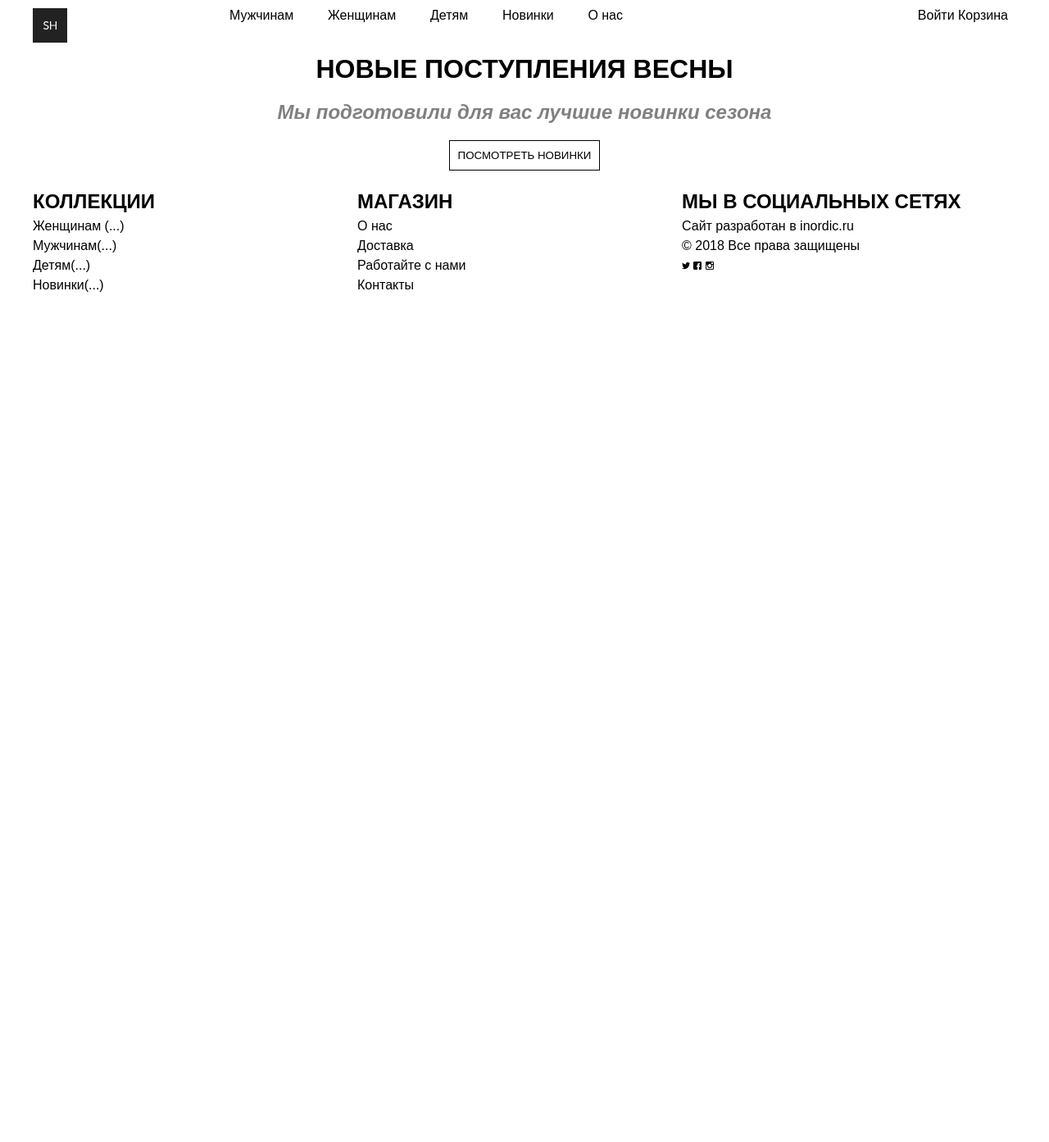
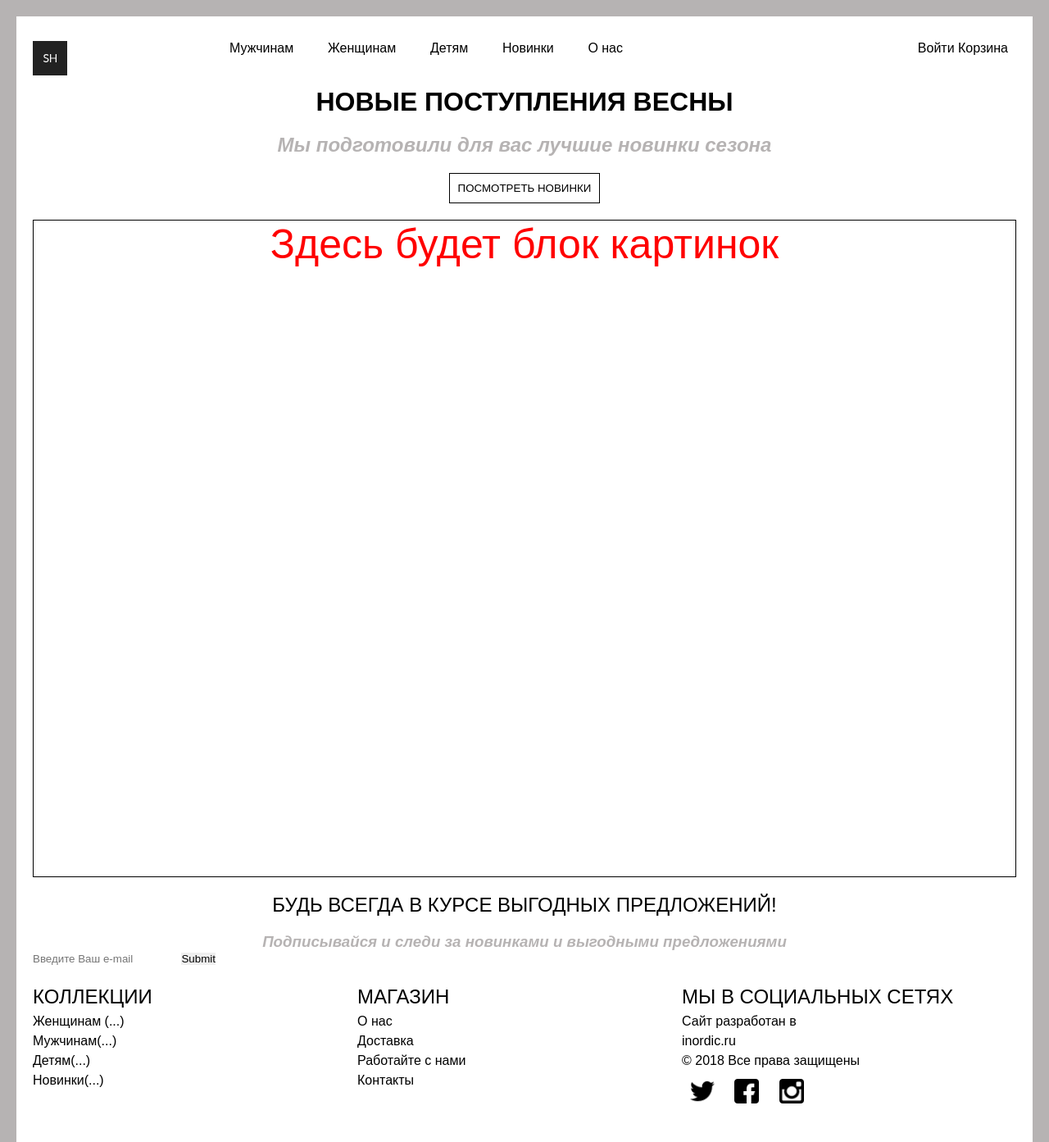
Before and after one commit to AFScoder/Web-store, a PHP site: page / in a window 1280 px wide. Shown: the whole page at 82% size. Before the commit the page ends 356 px from the top, so only its background shows below. Run offline with PHP 8.4, Linux system fonts and the light colour scheme.

Commit message:
Доработал header, main и footer

```diff
--- a/footer.php
+++ b/footer.php
@@ -17,13 +17,19 @@
                 <div class="footer-container-item">
                     <div class="footer-container-item-text">
                         <h2>Мы в социальных сетях</h2>
-                        <p>Сайт разработан в inordic.ru</p>
+                        <p>Сайт разработан в </p> <a href="https://inordic.ru/">inordic.ru</a>
                         <p> &copy 2018 Все права защищены</p>
                     </div>
                     <div class="footer-container-item-icons">
-                        <img src="images/icon/twitter.png" alt="Twitter">
-                        <img src="images/icon/facebook.png" alt="Facebook">
-                        <img src="images/icon/instagram.png" alt="Instagram">
+                        <a href="https://twitter.com/?lang=ru">
+                            <img src="images/icon/twitter.png" alt="Twitter">
+                        </a>
+                        <a href="https://ru-ru.facebook.com/">
+                            <img src="images/icon/facebook.png" alt="Facebook">
+                         </a>
+                        <a href="https://www.instagram.com/?hl=ru">
+                            <img src="images/icon/instagram.png" alt="Instagram">
+                        </a>
                     </div>
                 </div>
             </div>
--- a/index.php
+++ b/index.php
@@ -7,6 +7,17 @@
     <button>
         <a href="#">посмотреть новинки</a>
     </button>
+    <div class="gallery">
+        <p> Здесь будет блок картинок</p>
+    </div>
+    <div class="subscribe">
+        <h2>будь всегда в курсе выгодных предложений!</h2>
+        <h3>подписывайся и следи за новинками и выгодными предложениями</h3>
+        <form action="">
+            <input type="text" placeholder="Введите Ваш e-mail">
+            <input type="submit">
+        </form>
+    </div>
 </main>
 <script src="jquery-3.3.1.min.js"></script>
 <!-- <script src="main.js"></script> -->
--- a/style.css
+++ b/style.css
@@ -3,6 +3,10 @@
   margin: 0;
   padding: 0;
   font-family: Arial, Helvetica, sans-serif;
+}
+
+body {
+  background: #b6b3b3;
 }
 
 body a {
@@ -13,6 +17,9 @@ body a {
 .wrapper {
   width: 1200px;
   margin: 0 auto;
+  background: white;
+  padding: 20px;
+  margin-top: 20px;
 }
 
 .wrapper header {
@@ -37,6 +44,10 @@ body a {
   display: flex;
 }
 
+.wrapper header nav.categories a:hover {
+  color: blue;
+}
+
 .wrapper header nav.exitShop {
   position: absolute;
   width: 40%;
@@ -56,7 +67,7 @@ body a {
 .wrapper main h2 {
   text-align: center;
   font-style: italic;
-  color: grey;
+  color: #b6b3b3;
   margin: 20px 0;
 }
 
@@ -84,7 +95,41 @@ body a {
   color: blue;
 }
 
-.footer-container {
+.wrapper main button:hover {
+  background: #b6b3b3;
+}
+
+.wrapper main .gallery {
+  border: 1px solid black;
+  height: 800px;
+  vertical-align: middle;
+  margin-top: 20px;
+}
+
+.wrapper main .gallery p {
+  text-align: center;
+  font-size: 50px;
+  color: red;
+}
+
+.wrapper main .subscribe h2 {
+  text-transform: uppercase;
+  font-weight: 500;
+  color: black;
+  font-style: normal;
+}
+
+.wrapper main .subscribe h3 {
+  color: #b6b3b3;
+  text-align: center;
+  font-style: italic;
+}
+
+.wrapper main .subscribe h3:first-letter {
+  text-transform: uppercase;
+}
+
+.wrapper footer .footer-container {
   display: -webkit-box;
   display: -ms-flexbox;
   display: flex;
@@ -93,29 +138,47 @@ body a {
   margin: 20px 0;
 }
 
-.footer-container .footer-container-item {
+.wrapper footer .footer-container .footer-container-item {
   width: 33%;
   text-align: left;
   line-height: 1.5;
 }
 
-.footer-container .footer-container-item a {
+.wrapper footer .footer-container .footer-container-item a {
   display: block;
   color: black;
 }
 
-.footer-container .footer-container-item a:hover {
+.wrapper footer .footer-container .footer-container-item a:hover {
   color: blue;
   text-decoration: underline;
 }
 
-.footer-container .footer-container-item h2 {
+.wrapper footer .footer-container .footer-container-item h2 {
   text-transform: uppercase;
-  font-weight: 700;
+  font-weight: 500;
 }
 
-.footer-container .footer-container-item img {
-  width: 10px;
-  height: 10px;
+.wrapper footer .footer-container .footer-container-item img {
+  width: 30px;
+  height: 30px;
+}
+
+.wrapper footer .footer-container .footer-container-item .footer-container-item-text {
+  margin-bottom: 10px;
+}
+
+.wrapper footer .footer-container .footer-container-item .footer-container-item-text a {
+  display: inline;
+}
+
+.wrapper footer .footer-container .footer-container-item .footer-container-item-icons a {
+  display: inline;
+  margin: 10px;
+  text-decoration: none;
+}
+
+.wrapper footer .footer-container .footer-container-item .footer-container-item-icons a:hover {
+  border: 2px solid white;
 }
 /*# sourceMappingURL=style.css.map */
--- a/style.scss
+++ b/style.scss
@@ -2,7 +2,7 @@
 $color1: white;
 $color2: black;
 $color3: blue;
-
+$color4: rgb(182, 179, 179);
 
 // стили
 *{
@@ -12,15 +12,20 @@ $color3: blue;
     font-family: Arial, Helvetica, sans-serif;
 }
 
-body a {
+body {
+    background: $color4;
+    a {
         text-decoration: none;
         color: $color2;
-
+    };
 }
 
 .wrapper {
     width: 1200px;
     margin: 0 auto;
+    background: $color1;
+    padding: 20px;
+    margin-top: 20px;
     header {
         display: flex;
         width:100%;
@@ -33,6 +38,9 @@ body a {
             left: 20%;
             justify-content: space-between;
             display: flex;
+            a:hover {
+                color: $color3;
+            }
         };
         nav.exitShop{
             position: absolute;
@@ -50,7 +58,7 @@ body a {
         h2 {
             text-align: center;
             font-style: italic;
-            color: grey;
+            color: $color4;
             margin: 20px 0;
         }
         h2::first-letter {
@@ -68,14 +76,42 @@ body a {
             right: 0;
             left: 0;
             margin: auto;
-
             a:hover {
                 color: $color3;
             }
         }
+        button:hover {
+            background: $color4;
+        }
+        .gallery {
+            border: 1px solid black;
+            height: 800px;
+            vertical-align: middle;
+            margin-top: 20px;
+            p {
+                text-align: center;
+                font-size: 50px;
+                color: red;
             }
         }
-
+        .subscribe {
+            h2 {
+                text-transform: uppercase;
+                font-weight: 500;
+                color: $color2;
+                font-style: normal;
+            }
+            h3 {
+                color: $color4;
+                text-align: center;
+                font-style: italic;
+            }
+            h3:first-letter {
+                text-transform: uppercase;
+            }
+        }
+    }
+    footer {
         .footer-container {
             display:flex;
             position: relative;
@@ -96,11 +132,29 @@ body a {
                 }
                 h2{
                     text-transform: uppercase;
-            font-weight: 700;
+                    font-weight: 500;
                 }
                 img {
-            width: 10px;
-            height: 10px;
+                    width: 30px;
+                    height: 30px;
+                }
+                .footer-container-item-text {
+                    margin-bottom: 10px;
+                    a {
+                        display: inline;
+                    }
+                }
+                .footer-container-item-icons {
+                    a {
+                        display: inline;
+                        margin: 10px;
+                        text-decoration: none;
+                    }
+                    a:hover {
+                        border: 2px solid $color1;
                     }
                 }
             }
+        }
+    }
+}
```
Also changed, not shown: 1 other file. Lines whose indentation alone changed are shown as unchanged.
